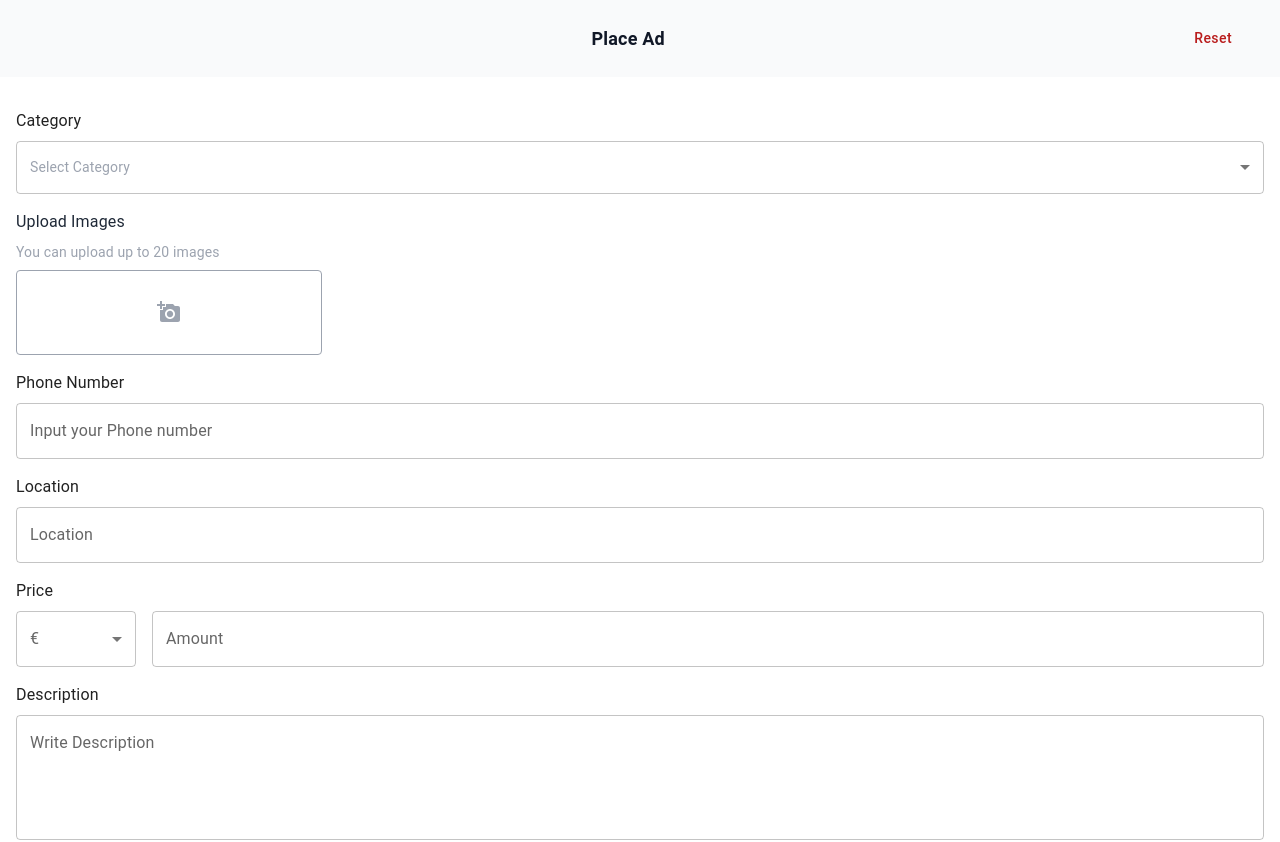
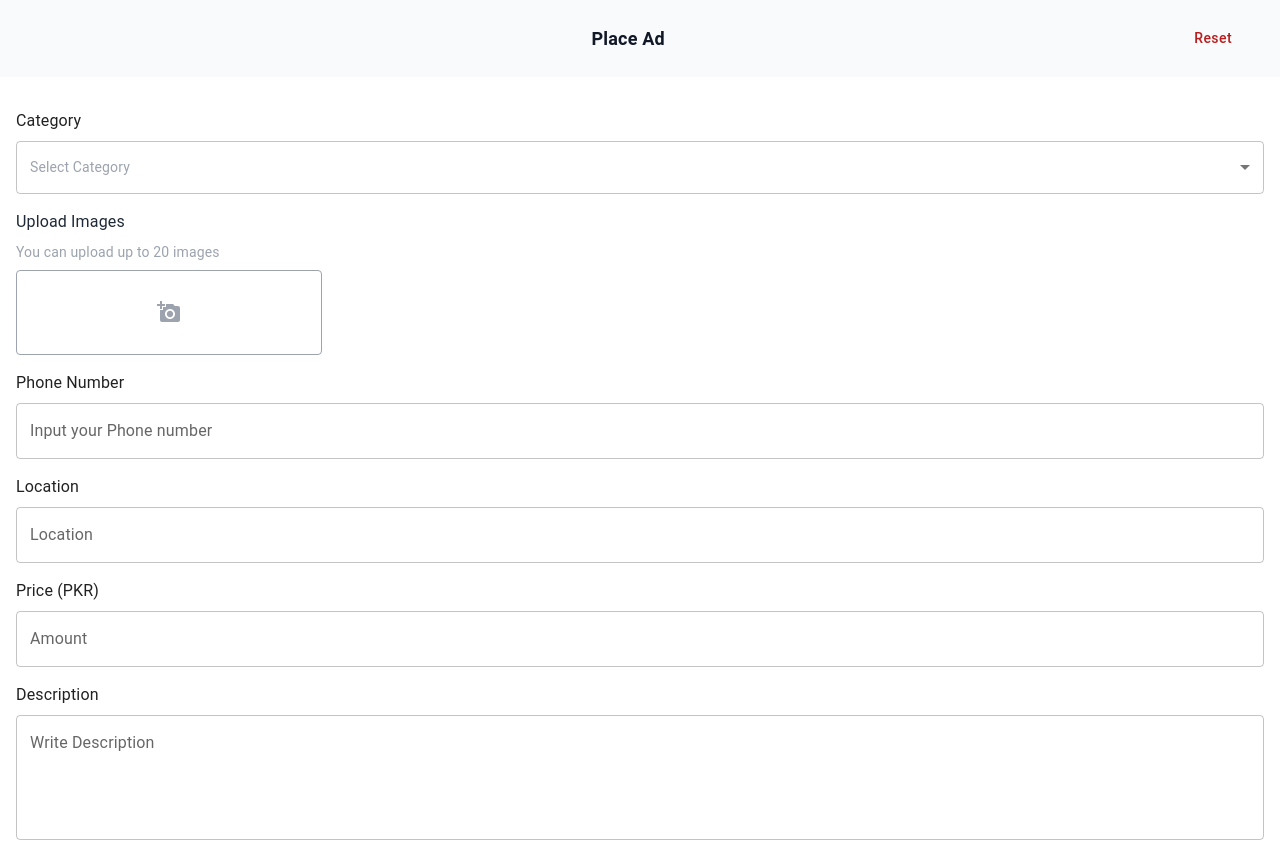
Before and after one commit to ayantufaill/Autocart, a Next.js app: page /ads/place-ad in a window 1280 px wide. Shown: the top 842 px of the page. Built offline with nearby package versions, Linux system fonts and the light colour scheme; sample sign-in values are in the browser's storage; some icons are missing.

Commit message:
home screen changes

```diff
--- a/src/pages/ads/place-ad/index.tsx
+++ b/src/pages/ads/place-ad/index.tsx
@@ -41,38 +41,37 @@ export interface FormData {
 }
 
 const VehicleForm = () => {
-  const { loading } = useAppSelector(state => state.ads);
+  const { loading } = useAppSelector((state) => state.ads);
   const dispatch = useAppDispatch();
   const router = useRouter();
 
   const generateAdPayload = (adImages: string[]): PostAdPayload => {
     return {
-      "categoryId": "e6841936-a788-45c9-af1b-5c18b4ff31a8",
-      "uploadImagesForAd": adImages,
-      "uploadImagesForStory":
-        [
+      categoryId: "e6841936-a788-45c9-af1b-5c18b4ff31a8",
+      uploadImagesForAd: adImages,
+      uploadImagesForStory: [
         "https://images.rawpixel.com/image_800/czNmcy1wcml2YXRlL3Jhd3BpeGVsX2ltYWdlcy93ZWJzaXRlX2NvbnRlbnQvbHIvdjEwMTMtcC0wMDE5ZC0wMS1rc2k4YjVqbi5qcGc.jpg",
-          "https://images.unsplash.com/photo-1559583985-c80d8ad9b29f?fm=jpg&q=60&w=3000&ixlib=rb-4.0.3"
+        "https://images.unsplash.com/photo-1559583985-c80d8ad9b29f?fm=jpg&q=60&w=3000&ixlib=rb-4.0.3",
       ],
-      "vehicleLicenseNumber": formData.licenseNumber || "ABC-123",
-      "itemName": formData.itemName || "Honda City",
-      "status": formData.status || "ACTIVE",
-      "condition": "NEW", // change to dynamic
-      "adType": formData.adType || "SELLER",
-      "phoneNumber": formData.phone,
-      "location": formData.location || "London, UK",
-      "price": Number(formData.price) || 500,
-      "priceCurrency": formData.currency || "EURO",
-      "descriptions": formData.description || "Brand new Honda City",
-      "commercialModel": formData.commercialModel || "Transit", // change to dynamic
-      "commercialsMake": formData.commercialMake || "Ford", // change to dynamic
-      "mileageParameter": "KM", // change to dynamic
-      "mileage": 12000, // change to dynamic
-      "loadCapacity": 1500, // change to dynamic
-      "yearOfProduction": 2024, // change to dynamic
-      "engineSize": 1.4, // change to dynamic
-    }
-  }
+      vehicleLicenseNumber: formData.licenseNumber || "ABC-123",
+      itemName: formData.itemName || "Honda City",
+      status: formData.status || "ACTIVE",
+      condition: "NEW", // change to dynamic
+      adType: formData.adType || "SELLER",
+      phoneNumber: formData.phone,
+      location: formData.location || "London, UK",
+      price: Number(formData.price) || 500,
+      priceCurrency: formData.currency || "EURO",
+      descriptions: formData.description || "Brand new Honda City",
+      commercialModel: formData.commercialModel || "Transit", // change to dynamic
+      commercialsMake: formData.commercialMake || "Ford", // change to dynamic
+      mileageParameter: "KM", // change to dynamic
+      mileage: 12000, // change to dynamic
+      loadCapacity: 1500, // change to dynamic
+      yearOfProduction: 2024, // change to dynamic
+      engineSize: 1.4, // change to dynamic
+    };
+  };
 
   const vehicleCategories = [
     { label: "Used Cars", value: "cars" },
@@ -95,7 +94,7 @@ const VehicleForm = () => {
     motStatus: "",
     commercialMake: "",
     commercialModel: "",
-    adImages: []
+    adImages: [],
   });
 
   const handleChange = (
@@ -120,17 +119,20 @@ const VehicleForm = () => {
               router.push("/");
             })
             .catch((error) => {
-              toast.error(`Error posting ad: ${error.message || "Something went wrong."}`);
+              toast.error(
+                `Error posting ad: ${error.message || "Something went wrong."}`
+              );
             });
         } else {
           toast.error("Error uploading images");
         }
       })
       .catch((error) => {
-        toast.error(`Error uploading images: ${error.message || "Something went wrong."}`);
+        toast.error(
+          `Error uploading images: ${error.message || "Something went wrong."}`
+        );
       });
   };
-
 
   return (
     <Box sx={{ p: 2, display: "flex", flexDirection: "column", gap: 2, py: 4 }}>
@@ -160,7 +162,7 @@ const VehicleForm = () => {
       </Stack>
 
       {/* Vehicle License Number with Find Button */}
-      {formData.category && (
+      {/* {formData.category && (
         <Stack spacing={1}>
           <Typography>Vehicle License Number</Typography>
           <Box sx={{ display: "flex", gap: 2 }}>
@@ -179,7 +181,7 @@ const VehicleForm = () => {
             </Button>
           </Box>
         </Stack>
-      )}
+      )} */}
 
       {/* Item Name*/}
       {formData.category && (
@@ -307,9 +309,9 @@ const VehicleForm = () => {
         </Typography>
 
         <ImageList cols={4} gap={8} sx={{ mt: 2, minHeight: "85px" }}>
-
           <UploadImage formData={formData} setFormData={setFormData} />
-          {formData.adImages && formData.adImages.map((item, index) => (
+          {formData.adImages &&
+            formData.adImages.map((item, index) => (
               <ImageListItem sx={{ width: "80px", height: "90px" }} key={index}>
                 <Image
                   src={URL.createObjectURL(item)}
@@ -409,21 +411,8 @@ const VehicleForm = () => {
 
       {/* Price */}
       <Stack spacing={1}>
-        <Typography>Price</Typography>
-        <Box sx={{ display: "flex", gap: 2 }}>
-          <FormControl sx={{ minWidth: 120 }}>
-            <InputLabel id="currency-label">€</InputLabel>
-            <Select
-              labelId="currency-label"
-              name="currency"
-              value={formData.currency}
-              onChange={handleSelectChange}
-              label="Currency"
-            >
-              <MenuItem value="POUND">£ POUND</MenuItem>
-              <MenuItem value="EURO">€ EURO</MenuItem>
-            </Select>
-          </FormControl>
+        <Typography>Price (PKR)</Typography>
+        <Box sx={{ display: "flex", gap: 2, alignItems: "center" }}>
           <TextField
             label="Amount"
             placeholder="Enter price"
@@ -498,7 +487,7 @@ const VehicleForm = () => {
       >
         Preview Ad
       </Button>
-    </Box >
+    </Box>
   );
 };
 
```
Lines whose indentation alone changed are shown as unchanged.
